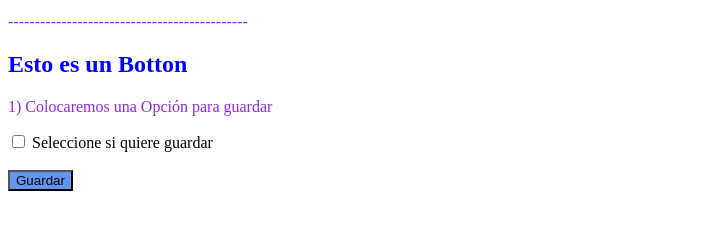
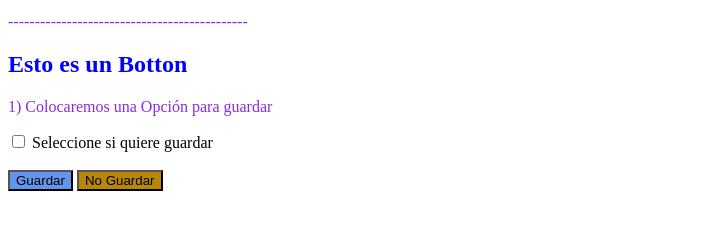
Before and after one commit to Jota-07/RepositorioA, a plain HTML site: page Index.html in a window 1280 px wide. Shown: the part 101-330 px from the top of the page, without its empty margins (0-726 px from the left). Drawn offline with Linux system fonts and the light colour scheme.

Commit message:
se agrego un nuevo boton de No Guardar

```diff
--- a/Index.html
+++ b/Index.html
@@ -22,6 +22,7 @@
     </div>
       <br>
     <button style="background-color: cornflowerblue">Guardar</button>
+    <button style="background-color: darkgoldenrod">No Guardar</button>
 
 
 </body>
```
